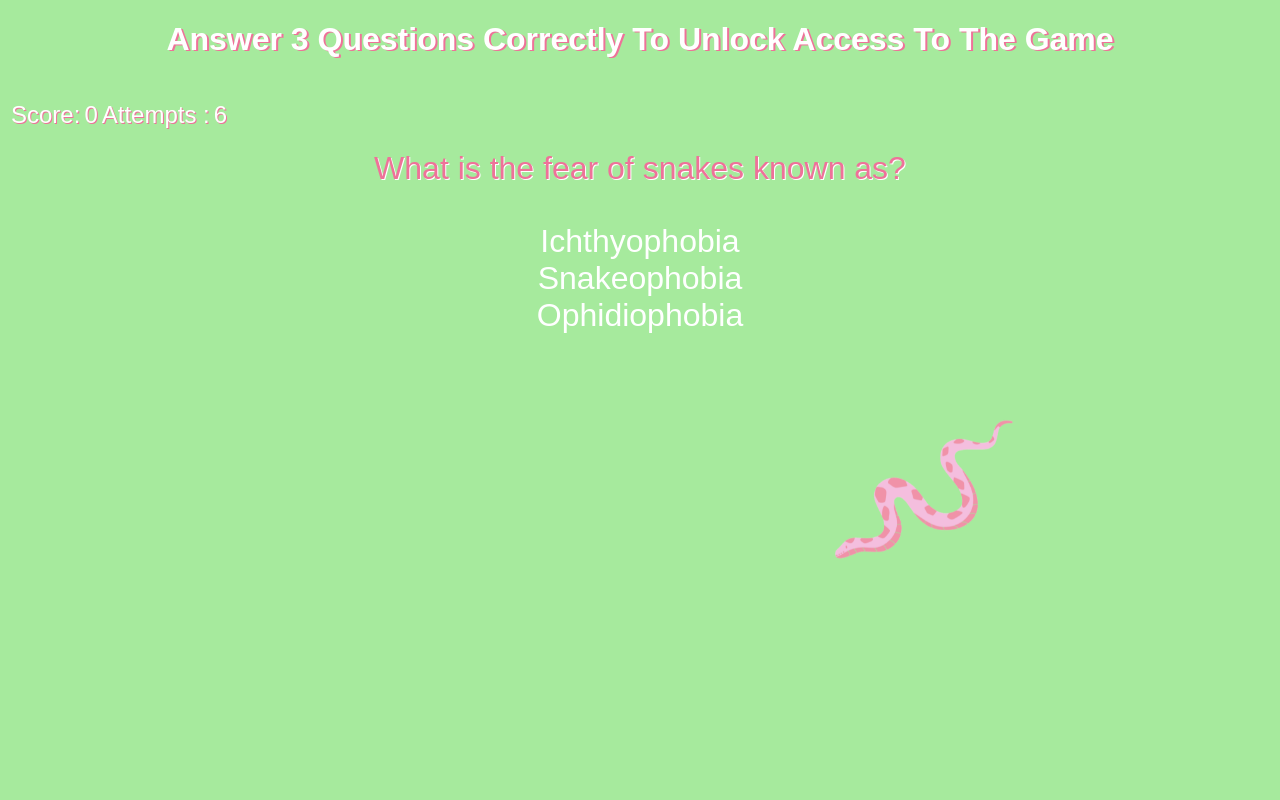
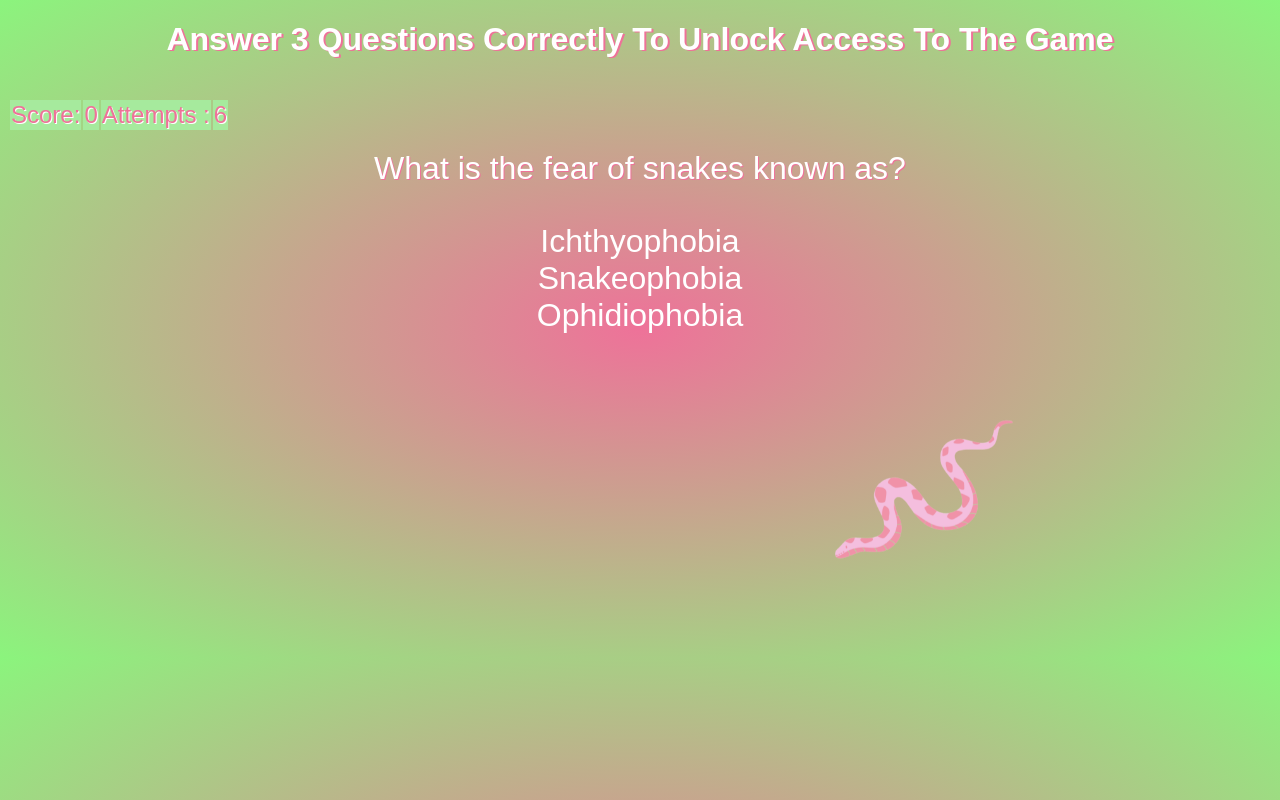
Before and after one commit to Julia-Karpa/SnakeGame, a plain HTML site: page quiz.html in a window 1280 px wide. Drawn offline with Linux system fonts and the light colour scheme.

Commit message:
update colours

```diff
--- a/assets/css/quiz.css
+++ b/assets/css/quiz.css
@@ -1,8 +1,9 @@
 body {
 font-family: "Dangrek", sans-serif;
-background-color: rgb(166, 234, 157);
+
 text-align: center;
 color: #fff;
+background: radial-gradient(at center, rgb(238, 114, 153),rgb(139, 244, 125) );
 }
 
 
@@ -30,8 +31,8 @@ img {
 
 
   #question {
-    color: rgb(238, 114, 153);
-    text-shadow: 1px 1px #fff;
+    color: #fff;
+    text-shadow: 1px 1px rgb(238, 114, 153);
     font-size: xx-large;
   }
 
@@ -51,7 +52,9 @@ img {
 
 tr {
   font-size: x-large;
-  text-shadow: 1px 1px rgb(238, 114, 153);
+  text-shadow: 1px 1px #fff;
+  background-color: rgb(166, 234, 157);
+  color: rgb(238, 114, 153);
 
 }
 
```
